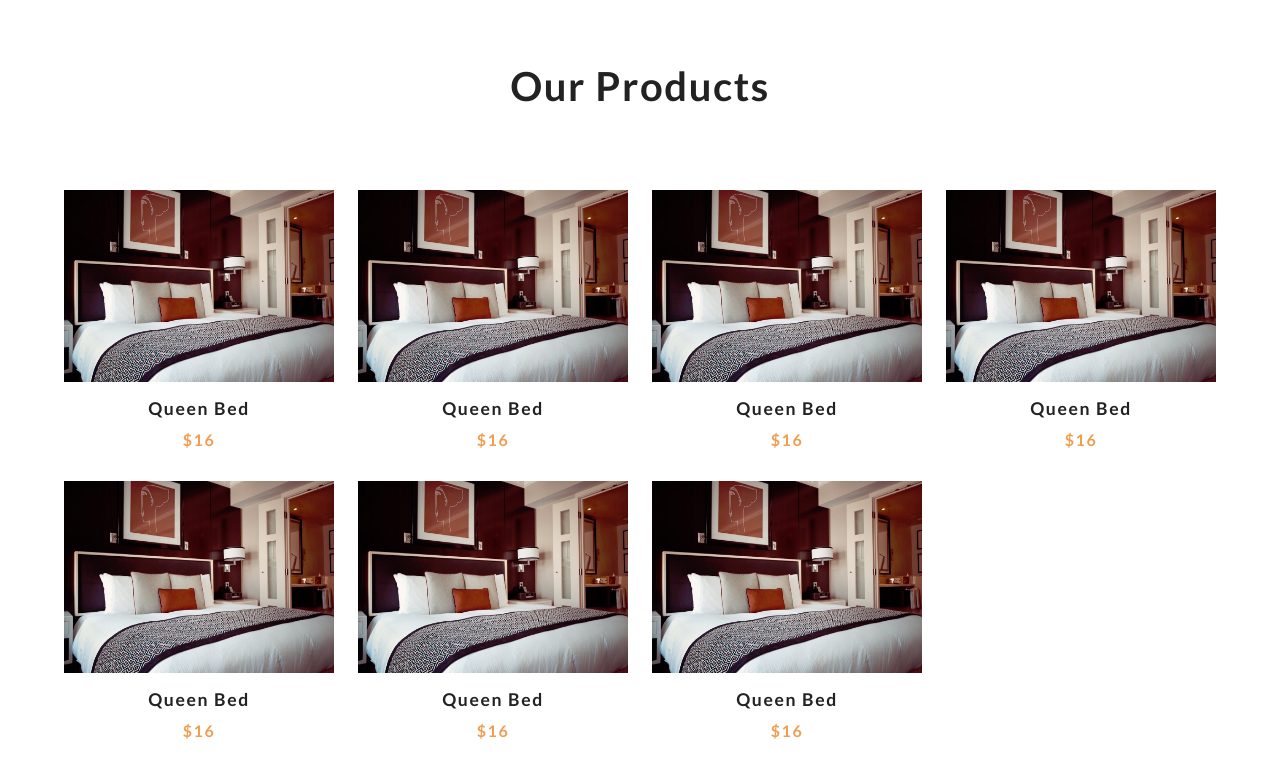
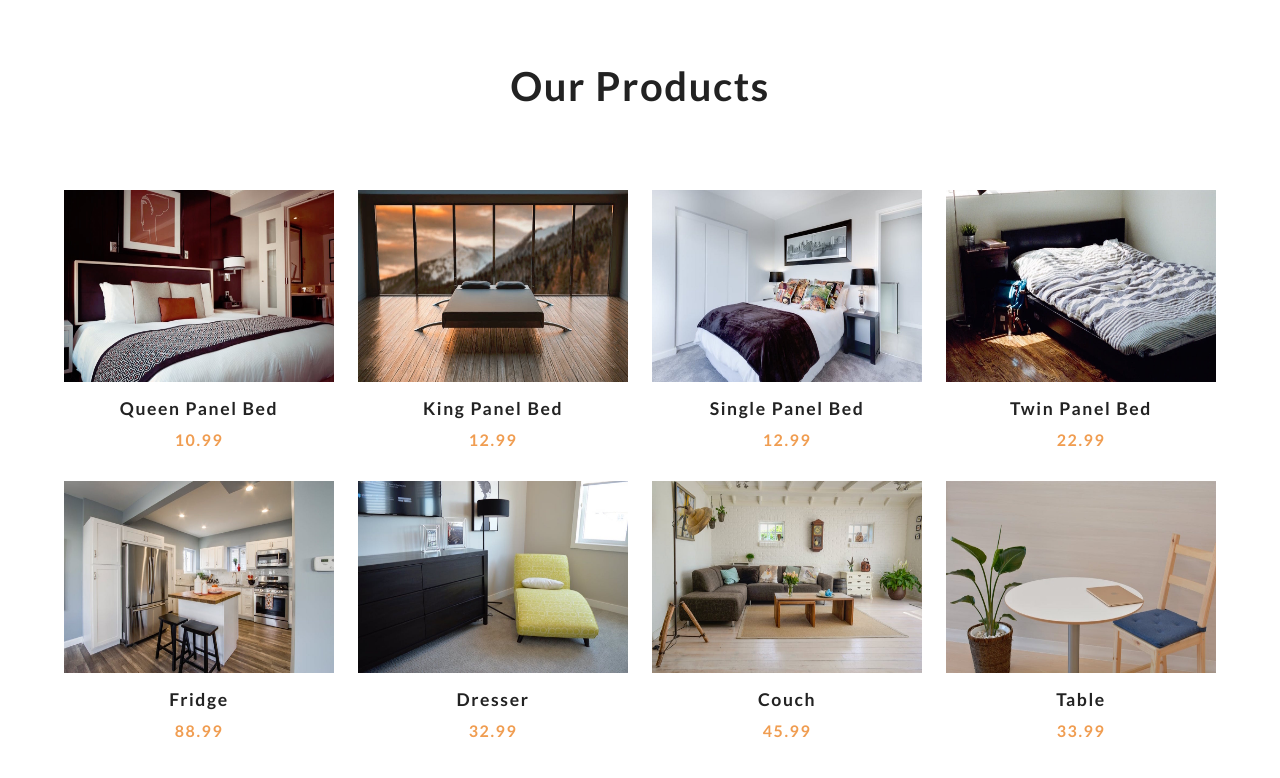
Before and after one commit to mukim1/comfy-house, a plain HTML site: page index.html in a window 1280 px wide. Shown: the part 802-1580 px from the top of the page. Drawn offline with Linux system fonts and the light colour scheme.

Commit message:
third commit

```diff
--- a/app.js
+++ b/app.js
@@ -0,0 +1,73 @@
+
+
+const cartBtn = document.querySelector('.cart-btn');
+const closeCartBtn = document.querySelector('.cart-close');
+const clearCartBtn = document.querySelector('.clear-cart');
+const cartDOM = document.querySelector('.cart');
+const cartOverlay = document.querySelector('.cart-overlay');
+const cartItems = document.querySelector('.cart-items');
+const cartTotal = document.querySelector('.cart-total');
+const cartContent = document.querySelector('.cart-content');
+const productDOM = document.querySelector('.products-center');
+
+// CART
+let cart = [];
+
+// GETTING THE PRODUCT
+class Products {
+    async getProducts(){
+        try{
+            let result = await fetch("products.json")
+            let data = await result.json()
+
+            let products = data.items;
+            products = products.map(item => {
+                const {title, price} = item.fields;
+                const {id} = item.sys
+                const image = item.fields.image.fields.file.url;
+                return {title, price, id, image}
+            })
+            return products
+        }
+        catch (error){
+            console.log(error);
+        }
+    }
+}
+
+// DISPLAY PRODUCTS
+class UI{
+    displayProducts(products){
+        let result = '';
+        products.forEach(product => {
+            result +=`
+            <!-- single products -->
+            <article class="product">
+             <div class="img-container">
+                 <img class="product-img" src="${product.image}"alt="product">
+                 <button class="bag-btn" data-id="${product.id}">
+                     <i class="fas fa-shopping-cart"></i>
+                     add to bag
+                 </button>
+             </div>
+             <h3>${product.title}</h3>
+                <h4>${product.price}</h4>
+            </article>
+            <!-- single products -->
+            `
+        })
+        productDOM.innerHTML = result
+    }
+}
+
+// LOCAL STORAGE
+class storage{
+
+}
+document.addEventListener("DOMContentLoaded", () => {
+    const ui = new UI();
+    const products = new Products()
+
+    // get all products
+    products.getProducts().then(products => ui.displayProducts(products))
+})
--- a/index.html
+++ b/index.html
@@ -41,96 +41,18 @@
         </div>
         <div class="products-center">
             <!-- single products -->
-            <article class="product">
+            <!-- <article class="product">
                 <div class="img-container">
                     <img class="product-img" src="./images/product-1.jpeg" alt="product">
-                    <button class="bag-btn">
+                    <button class="bag-btn" >
                         <i class="fas fa-shopping-cart"></i>
                         add to bag
                     </button>
                 </div>
                 <h3>queen bed</h3>
                 <h4>$16</h4>
-            </article>
+            </article> -->
             <!-- single products -->
-           <!-- single products -->
-           <article class="product">
-            <div class="img-container">
-                <img class="product-img" src="./images/product-1.jpeg" alt="product">
-                <button class="bag-btn">
-                    <i class="fas fa-shopping-cart"></i>
-                    add to bag
-                </button>
-            </div>
-            <h3>queen bed</h3>
-            <h4>$16</h4>
-        </article>
-        <!-- single products -->
-        <!-- single products -->
-        <article class="product">
-            <div class="img-container">
-                <img class="product-img" src="./images/product-1.jpeg" alt="product">
-                <button class="bag-btn">
-                    <i class="fas fa-shopping-cart"></i>
-                    add to bag
-                </button>
-            </div>
-            <h3>queen bed</h3>
-            <h4>$16</h4>
-        </article>
-        <!-- single products -->
-        <!-- single products -->
-        <article class="product">
-            <div class="img-container">
-                <img class="product-img" src="./images/product-1.jpeg" alt="product">
-                <button class="bag-btn">
-                    <i class="fas fa-shopping-cart"></i>
-                    add to bag
-                </button>
-            </div>
-            <h3>queen bed</h3>
-            <h4>$16</h4>
-        </article>
-        <!-- single products -->
-        <!-- single products -->
-        <article class="product">
-            <div class="img-container">
-                <img class="product-img" src="./images/product-1.jpeg" alt="product">
-                <button class="bag-btn">
-                    <i class="fas fa-shopping-cart"></i>
-                    add to bag
-                </button>
-            </div>
-            <h3>queen bed</h3>
-            <h4>$16</h4>
-        </article>
-        <!-- single products -->
-        <!-- single products -->
-        <article class="product">
-            <div class="img-container">
-                <img class="product-img" src="./images/product-1.jpeg" alt="product">
-                <button class="bag-btn">
-                    <i class="fas fa-shopping-cart"></i>
-                    add to bag
-                </button>
-            </div>
-            <h3>queen bed</h3>
-            <h4>$16</h4>
-        </article>
-        <!-- single products -->
-        <!-- single products -->
-        <article class="product">
-            <div class="img-container">
-                <img class="product-img" src="./images/product-1.jpeg" alt="product">
-                <button class="bag-btn">
-                    <i class="fas fa-shopping-cart"></i>
-                    add to bag
-                </button>
-            </div>
-            <h3>queen bed</h3>
-            <h4>$16</h4>
-        </article>
-        <!-- single products -->
         </div>
     </section>
     <!-- END OF PRODUCT SECTION -->
@@ -166,5 +88,6 @@
         </div>
     </div>
     <!-- END OF CART SECTION -->
+    <script src="app.js"></script>
 </body>
 </html>
```
